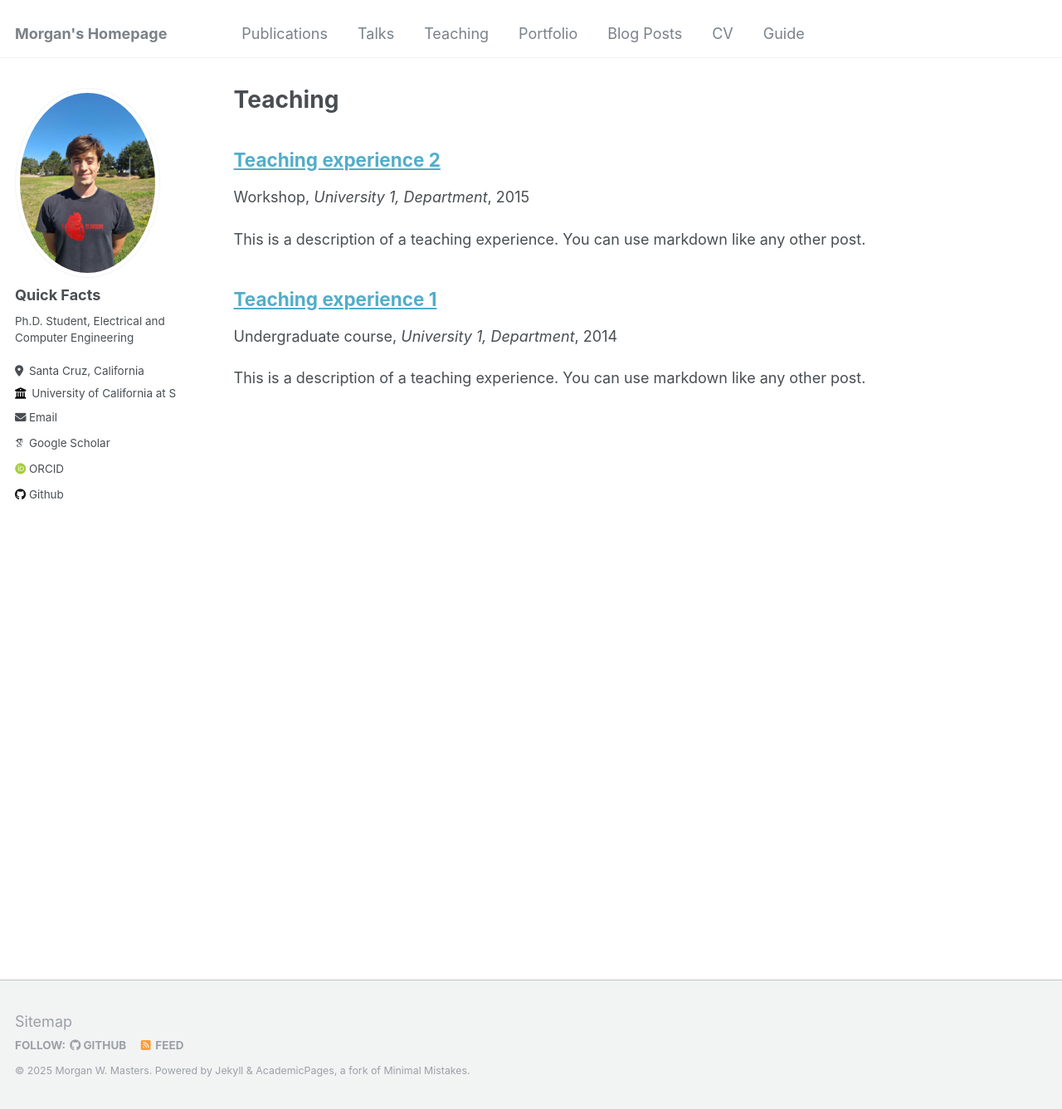
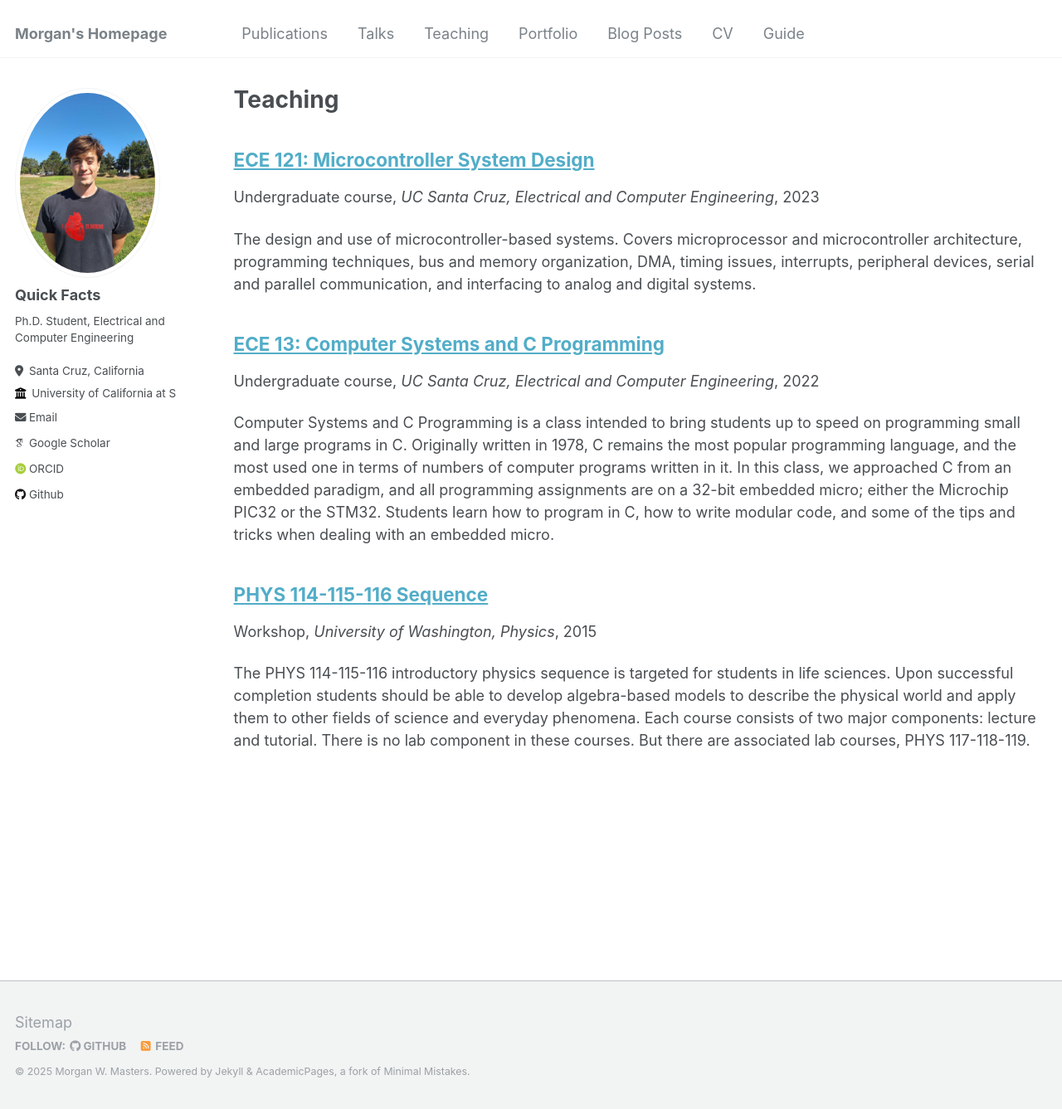
Before and after one commit to MorganMasters/MorganMasters.github.io, a Jekyll site: the page built from _pages/teaching.html, in a window 1280 px wide and 1337 px high. Shown: the whole window at 83% size. Built offline with Jekyll 4.4.1, drawn with Linux system fonts in a browser that asks for light colours; some web fonts are replaced.

Commit message:
teaching content, add birdseye paper to files

```diff
--- a/_config.yml
+++ b/_config.yml
@@ -34,7 +34,7 @@ author:
   arxiv            : # URL - Update with the correct link to your profile
   googlescholar    : "https://scholar.google.com/citations?user=Nx65M1IAAAAJ&hl=en"
   impactstory      : # URL
-  orcid            : "http://orcid.org/yourorcidurl"
+  orcid            : "https://orcid.org/0009-0004-2788-8051"
   semantic         : # URL
   pubmed           : # "https://www.ncbi.nlm.nih.gov/pubmed/?term=john+snow"
   researchgate     : # URL
--- a/_teaching/2014-spring-teaching-1.md
+++ /dev/null
@@ -1,20 +0,0 @@
----
-title: "Teaching experience 1"
-collection: teaching
-type: "Undergraduate course"
-permalink: /teaching/2014-spring-teaching-1
-venue: "University 1, Department"
-date: 2014-01-01
-location: "City, Country"
----
-
-This is a description of a teaching experience. You can use markdown like any other post.
-
-Heading 1
-======
-
-Heading 2
-======
-
-Heading 3
-======
--- a/_teaching/2015-spring-teaching-2.md
+++ b/_teaching/2015-spring-teaching-2.md
@@ -1,20 +1,29 @@
 ---
-title: "Teaching experience 2"
+title: "PHYS 114-115-116 Sequence"
 collection: teaching
 type: "Workshop"
-permalink: /teaching/2015-spring-teaching-1
-venue: "University 1, Department"
+permalink: /teaching/2018-uw-phys
+venue: "University of Washington, Physics"
 date: 2015-01-01
-location: "City, Country"
+location: "Seattle, Washington, USA"
 ---
 
-This is a description of a teaching experience. You can use markdown like any other post.
+The PHYS 114-115-116 introductory physics sequence is targeted for students in life sciences. Upon successful completion students should be able to develop algebra-based models to describe the physical world and apply them to other fields of science and everyday phenomena. Each course consists of two major components: lecture and tutorial. There is no lab component in these courses. But there are associated lab courses, PHYS 117-118-119.
 
-Heading 1
+PHYS 114
 ======
+Covers: Scaling; 1D and 2D kinematics; Forces; Circular and rotational motion; Rotational dynamics; Static equilibrium; Momentum; Work and energy
 
-Heading 2
+I taught both lab (PHYS 117) and tutorial sections.
+
+
+PHYS 115
 ======
+Covers: Electric force, field, potential, and potential energy; Electric circuits; Magnetic field and force; Thermodynamics; Ideal gas law; Fluids
 
-Heading 3
+I taught tutorial sections.
+
+
+PHYS 116
 ======
+Covers: Oscillations; Mechanical waves; Physical optics; Geometric optics; Electromagnetic waves; Matter waves; Atomic physics; Nuclear physics
--- /dev/null
+++ b/_teaching/2022-ece13.md
@@ -0,0 +1,14 @@
+---
+title: "ECE 13: Computer Systems and C Programming"
+collection: teaching
+type: "Undergraduate course"
+permalink: /teaching/2022-ece13
+venue: "UC Santa Cruz, Electrical and Computer Engineering"
+date: 2022-09-17
+location: "Santa Cruz, California, USA"
+---
+
+Computer Systems and C Programming is a class intended to bring students up to speed on programming small and large programs in C.
+Originally written in 1978, C remains the most  popular programming language, and the most used one in terms of numbers of computer programs written in it.
+In this class, we approached C from an embedded paradigm, and all programming assignments are on a 32-bit embedded micro; either the Microchip PIC32 or the STM32.
+Students learn how to program in C, how to write modular code, and some of the tips and tricks when dealing with an embedded micro.
--- /dev/null
+++ b/_teaching/2023-ece121.md
@@ -0,0 +1,12 @@
+---
+title: "ECE 121: Microcontroller System Design"
+collection: teaching
+type: "Undergraduate course"
+permalink: /teaching/2023-ece121
+venue: "UC Santa Cruz, Electrical and Computer Engineering"
+date: 2023-01-06
+location: "Santa Cruz, California, USA"
+---
+
+The design and use of microcontroller-based systems.
+Covers microprocessor and microcontroller architecture, programming techniques, bus and memory organization, DMA, timing issues, interrupts, peripheral devices, serial and parallel communication, and interfacing to analog and digital systems.
```
Also changed, not shown: _publications/2025-06-13-birdseye.md (added, +10 -0 lines), 7 other files.
